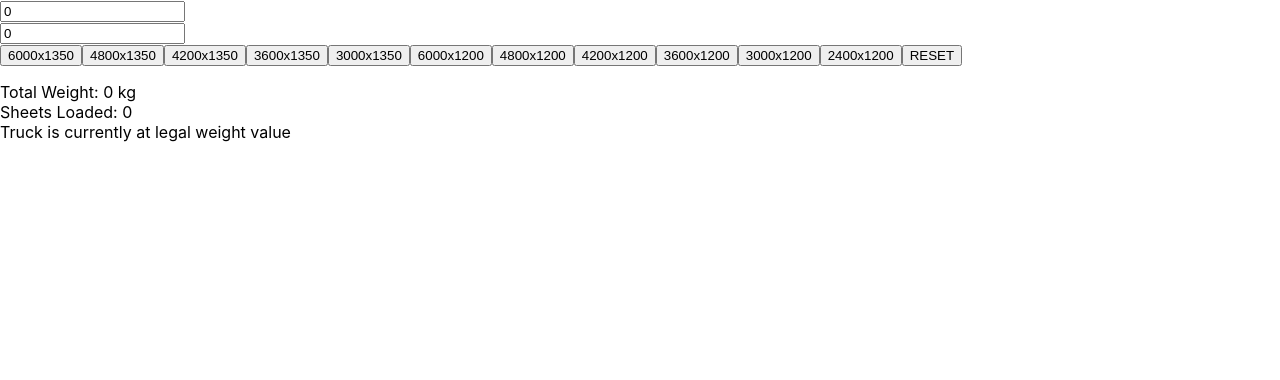
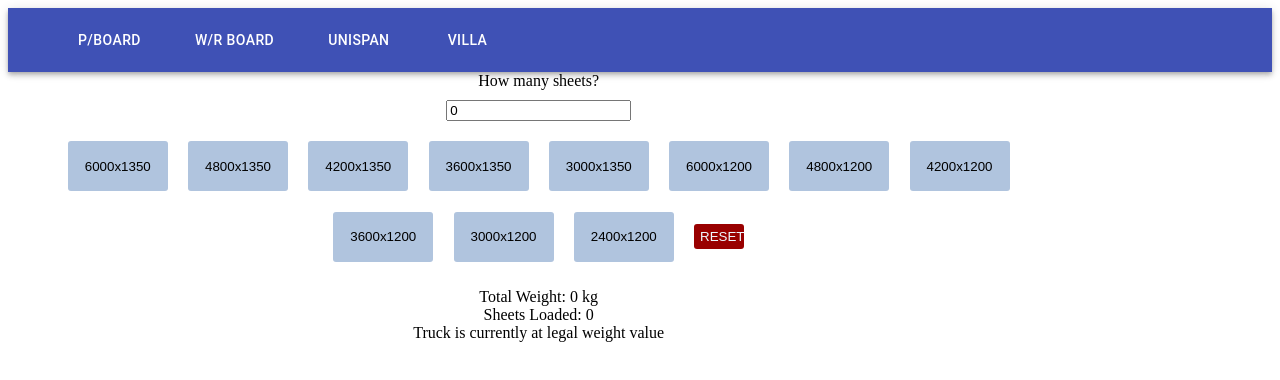
Before and after one commit to xenonth/project-weightwatcher, a React (Create React App) app in the folder project-weightwatcher-app/: page /pboard in a window 1280 px wide. Shown: the top 380 px of the page. Built offline with nearby package versions, Linux system fonts and the light colour scheme.

Commit message:
added styling to buttons need to align it into a calculator format

```diff
--- a/project-weightwatcher-app/package.json
+++ b/project-weightwatcher-app/package.json
@@ -4,11 +4,13 @@
   "private": true,
   "dependencies": {
     "@material-ui/core": "^4.11.4",
+    "@material-ui/icons": "^4.11.2",
     "@testing-library/jest-dom": "^5.12.0",
     "@testing-library/react": "^11.2.6",
     "@testing-library/user-event": "^12.8.3",
     "react": "^17.0.2",
     "react-dom": "^17.0.2",
+    "react-router-dom": "^5.2.0",
     "react-scripts": "4.0.3",
     "web-vitals": "^1.1.2"
   },
--- a/project-weightwatcher-app/src/App.js
+++ b/project-weightwatcher-app/src/App.js
@@ -1,13 +1,20 @@
 import React from 'react';
 
+import { BrowserRouter as Router, Route} from "react-router-dom";
+// imported for user authentication
+
+
+//import page files
+import Header from "./components/navbar"
 import PBoard from "./components/gyprockButtons/PBoard"
 
 function App() {
 
   return (
-    <div>
-      <PBoard />
-    </div>
+    <Router>
+      <Header />
+        <Route exact path="/pboard" component={PBoard}/>
+    </Router>
   );
 
 }
--- a/project-weightwatcher-app/src/components/gyprockButtons/PBoard.js
+++ b/project-weightwatcher-app/src/components/gyprockButtons/PBoard.js
@@ -1,5 +1,8 @@
 import React from "react";
-//import gypRockTypes from "./data/GypRock";
+
+import { Container, Grid } from "@material-ui/core"
+
+
 
 class PBoard extends React.Component {
     constructor(props) {
@@ -29,11 +32,14 @@ class PBoard extends React.Component {
 
         return (
             <div>
-                <input name="howMany" type="Number" placeholder="How many sheets?" value={this.state.howMany} onChange={this.handleHowMany} />
+            <Container >
+                <Grid m={2} ></Grid>
+                <Grid xs={12} s={10} m={10} lg={10} className="centralGrid">
+                <label className="howManySheets" for="howMany">How many sheets?</label>
                 <br></br>
-                <input name="truckWeight" type="Number" placeholder="Truck Weight?" value={this.state.truckWeight} onChange={this.handleTruck} />
+                <input className="howManySheets" name="howMany" type="Number" placeholder="How many sheets?" value={this.state.howMany} onChange={this.handleHowMany} />
                 <br></br>
-                <button onClick={() => {
+                <button className="dimension" onClick={() => {
 
                     this.setState((state) => ({
                         count: state.count + (44 * this.state.howMany),
@@ -43,7 +49,7 @@ class PBoard extends React.Component {
                     6000x1350
                 </button>
 
-                <button onClick={() => {
+                <button className="dimension" onClick={() => {
 
                     this.setState((state) => ({
                         count: state.count + (35 * this.state.howMany),
@@ -52,7 +58,7 @@ class PBoard extends React.Component {
                 }}>
                     4800x1350
                 </button>
-                <button onClick={() => {
+                <button className="dimension" onClick={() => {
 
                     this.setState((state) => ({
                         count: state.count + (31 * this.state.howMany),
@@ -61,7 +67,7 @@ class PBoard extends React.Component {
                 }}>
                     4200x1350
                 </button>
-                <button onClick={() => {
+                <button className="dimension" onClick={() => {
 
                     this.setState((state) => ({
                         count: state.count + (26 * this.state.howMany),
@@ -70,7 +76,7 @@ class PBoard extends React.Component {
                 }}>
                     3600x1350
                 </button>
-                <button onClick={() => {
+                <button className="dimension" onClick={() => {
 
                     this.setState((state) => ({
                         count: state.count + (22 * this.state.howMany),
@@ -79,7 +85,7 @@ class PBoard extends React.Component {
                 }}>
                     3000x1350
                 </button>
-                <button onClick={() => {
+                <button className="dimension" onClick={() => {
 
                     this.setState((state) => ({
                         count: state.count + (39 * this.state.howMany),
@@ -88,7 +94,7 @@ class PBoard extends React.Component {
                 }}>
                     6000x1200
                 </button>
-                <button onClick={() => {
+                <button className="dimension" onClick={() => {
 
                     this.setState((state) => ({
                         count: state.count + (31 * this.state.howMany),
@@ -97,7 +103,7 @@ class PBoard extends React.Component {
                 }}>
                     4800x1200
                 </button>
-                <button onClick={() => {
+                <button className="dimension" onClick={() => {
 
                     this.setState((state) => ({
                         count: state.count + (27 * this.state.howMany),
@@ -106,7 +112,7 @@ class PBoard extends React.Component {
                 }}>
                     4200x1200
                 </button>
-                <button onClick={() => {
+                <button className="dimension" onClick={() => {
 
                     this.setState((state) => ({
                         count: state.count + (24 * this.state.howMany),
@@ -115,7 +121,7 @@ class PBoard extends React.Component {
                 }}>
                     3600x1200
                 </button>
-                <button onClick={() => {
+                <button className="dimension" onClick={() => {
 
                     this.setState((state) => ({
                         count: state.count + (20 * this.state.howMany),
@@ -124,7 +130,7 @@ class PBoard extends React.Component {
                 }}>
                     3000x1200
                 </button>
-                <button onClick={() => {
+                <button className="dimension" onClick={() => {
 
                     this.setState((state) => ({
                         count: state.count + (16 * this.state.howMany),
@@ -133,7 +139,7 @@ class PBoard extends React.Component {
                 }}>
                     2400x1200
                 </button>
-                <button onClick={() => {this.setState({count: 0, sheetsLoaded: 0})}}>
+                <button className="reset" onClick={() => {this.setState({count: 0, sheetsLoaded: 0})}}>
                     RESET
                 </button>
                 <p>
@@ -144,7 +150,9 @@ class PBoard extends React.Component {
                     <br></br>
                     {this.state.message}
                 </p>
-
+                </Grid>
+                <Grid></Grid>
+                </Container>
             </div>
         )
     }
--- /dev/null
+++ b/project-weightwatcher-app/src/components/gyprockButtons/gyprock.css
@@ -0,0 +1,32 @@
+.dimension {
+    margin: 1%;
+    background-color: lightsteelblue;
+    color: black;
+    width: 100px;
+    height: 50px;
+    border: none;
+    border-radius: 3px;
+}
+
+.howManySheets {
+    margin: 1%;
+}
+
+.centralGrid {
+    text-align: center;
+}
+
+.buttonRowOne {
+    margin: 3px;
+
+}
+
+.reset {
+    margin: 1%;
+    background-color: #990000;
+    color:aliceblue;
+    width: 50px;
+    height: 25px;
+    border: none;
+    border-radius: 3px;
+}
--- a/project-weightwatcher-app/src/components/navbar.js
+++ b/project-weightwatcher-app/src/components/navbar.js
@@ -1 +1,160 @@
-//Navbar component will result in a list of the different board types and thier thickness
+import React, { useState, useEffect } from 'react';
+
+//Material UI Dependencies
+import { AppBar, Toolbar, makeStyles, Button, IconButton,
+  Drawer, Link, MenuItem,} from "@material-ui/core";
+import MenuIcon from '@material-ui/icons/Menu';
+
+
+//for React link navigation
+import { Link as RouterLink } from "react-router-dom";
+
+const headersData = [
+  {
+    label: "P/Board",
+    href: "/pboard",
+  },
+  {
+    label: "W/R Board",
+    href: "/wrboard",
+  },
+  {
+    label: "UNISPAN",
+    href: "/unispan",
+  },
+  {
+    label: "VILLA",
+    href: "/villa",
+  },
+];
+
+//Materials UI layout
+const useStyles = makeStyles(() => ({
+  header: {
+     "@media (max-width: 900px)": {
+      paddingLeft: 0,
+    },
+  },
+  menuButton: {
+    size: "18px",
+    marginLeft: "38px",
+ },
+ toolbar: {
+  display: "flex",
+  justifyContent: "space-between",
+},
+drawerContainer: {
+  padding: "20px 30px",
+},
+}));
+
+function Header() {
+
+  //css styles for header
+  const {header, menuButton, toolbar, drawerContainer} = useStyles();
+
+  const [state, setState] = useState({
+    mobileView: false,
+    drawerOpen: false,
+  })
+
+const { mobileView, drawerOpen } = state;
+  //responsive material-ui via state
+
+  useEffect(() => {
+    const setResponsiveness = () => {
+      return window.innerWidth < 900
+        ? setState((prevState) => ({ ...prevState, mobileView: true }))
+        : setState((prevState) => ({ ...prevState, mobileView: false }));
+    };
+
+    setResponsiveness();
+
+    window.addEventListener("resize", () => setResponsiveness());
+  }, []);
+
+
+    const displayDesktop = () => {
+      return <Toolbar className={toolbar}>
+        <div>{getMenuButtons()}</div>
+      </Toolbar>;
+    };
+
+    const displayMobile = () => {
+      const handleDrawerOpen = () =>
+        setState((prevState) => ({ ...prevState, drawerOpen: true }));
+      const handleDrawerClose = () =>
+        setState((prevState) => ({ ...prevState, drawerOpen: false }));
+
+      return (
+        <Toolbar>
+          <IconButton
+            {...{
+              edge: "start",
+              color: "inherit",
+              "aria-label": "menu",
+              "aria-haspopup": "true",
+              onClick: handleDrawerOpen,
+            }}
+          >
+            <MenuIcon />
+          </IconButton>
+
+          <Drawer
+            {...{
+              anchor: "left",
+              open: drawerOpen,
+              onClose: handleDrawerClose,
+            }}
+          >
+            <div className={drawerContainer}>{getDrawerChoices()}</div>
+          </Drawer>
+
+        </Toolbar>
+      );
+    };
+
+    const getDrawerChoices = () => {
+      return headersData.map(({ label, href }) => {
+        return (
+          <Link
+            {...{
+              component: RouterLink,
+              to: href,
+              color: "inherit",
+              style: { textDecoration: "none" },
+              key: label,
+            }}
+          >
+            <MenuItem>{label}</MenuItem>
+          </Link>
+        );
+      });
+    };
+
+    const getMenuButtons = () => {
+      return headersData.map(({ label, href }) => {
+        return (
+          <Button
+            {...{
+              key: label,
+              color: "inherit",
+              to: href,
+              component: RouterLink,
+              className: menuButton
+            }}
+          >
+            {label}
+          </Button>
+        );
+      });
+    };
+
+    return (
+      <header className={header}>
+        <AppBar position="sticky">{mobileView ? displayMobile() : displayDesktop()}</AppBar>
+      </header>
+    );
+}
+
+export default Header;
--- a/project-weightwatcher-app/src/index.js
+++ b/project-weightwatcher-app/src/index.js
@@ -1,6 +1,6 @@
 import React from 'react';
 import ReactDOM from 'react-dom';
-import './index.css';
+import "./components/gyprockButtons/gyprock.css"
 import App from './App';
 import reportWebVitals from './reportWebVitals';
 
```
Also changed, not shown: 1 other file (tests, documents, lock files or other folders).
